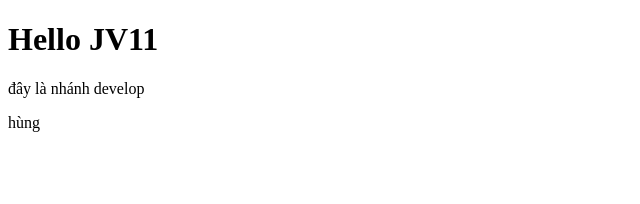
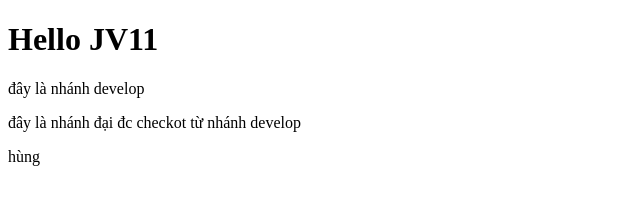
Before and after one commit to hunghx/github-demo, a plain HTML site: page index.html in a window 1280 px wide. Shown: the whole page, without its empty margins (0-640 px from the left). Drawn offline with Linux system fonts and the light colour scheme.

Commit message:
dai commit

```diff
--- a/index.html
+++ b/index.html
@@ -9,6 +9,7 @@
 <body>
     <h1>Hello JV11</h1>
     <p>đây là nhánh develop</p>
+    <p>đây là nhánh đại đc checkot từ nhánh develop</p>
     <span>hùng</span>
 </body>
 </html>
```
